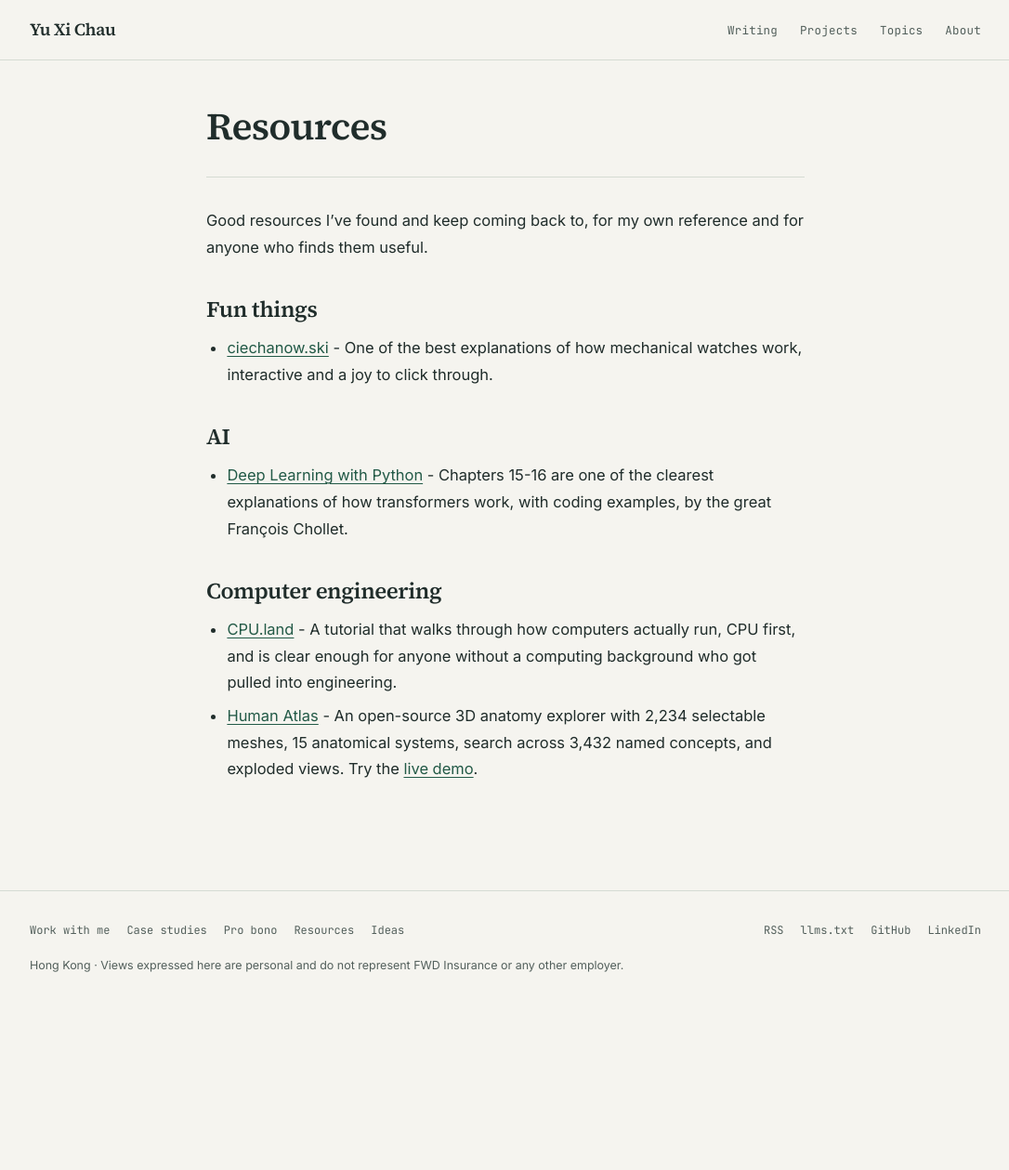
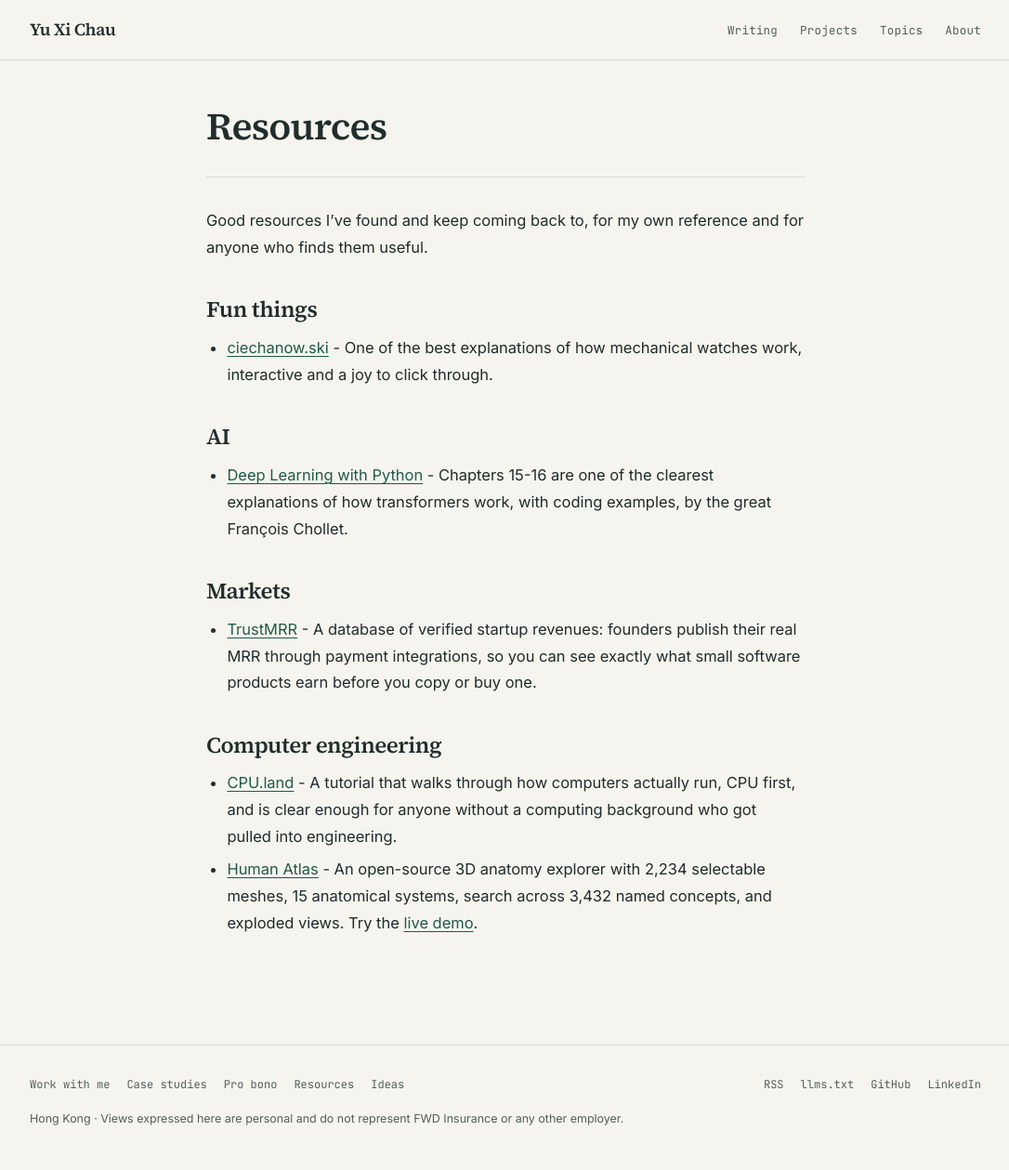
Before and after one commit to yuxichau/yuxichau, a Jekyll site: the page built from _pages/resources.md, in a window 1280 px wide. Shown: the whole page at 93% size, without its empty margins (96-1182 px from the left). Built offline with Jekyll 4.4.1, drawn with Linux system fonts in a browser that asks for light colours; before the commit the page ends 1093 px from its top, so only the background shows below that.

Commit message:
Publish "The AI version of efficient markets"; add TrustMRR to resources

```diff
--- a/_pages/resources.md
+++ b/_pages/resources.md
@@ -15,6 +15,10 @@ Good resources I've found and keep coming back to, for my own reference and for
 
 - [Deep Learning with Python](https://deeplearningwithpython.io/chapters/chapter16_text-generation) - Chapters 15-16 are one of the clearest explanations of how transformers work, with coding examples, by the great François Chollet.
 
+## Markets
+
+- [TrustMRR](https://trustmrr.com) - A database of verified startup revenues: founders publish their real MRR through payment integrations, so you can see exactly what small software products earn before you copy or buy one.
+
 ## Computer engineering
 
 - [CPU.land](https://cpu.land) - A tutorial that walks through how computers actually run, CPU first, and is clear enough for anyone without a computing background who got pulled into engineering.
```
Also changed, not shown: _posts/2026-10-02-the-ai-version-of-efficient-markets.md (added, +9 -0 lines).
